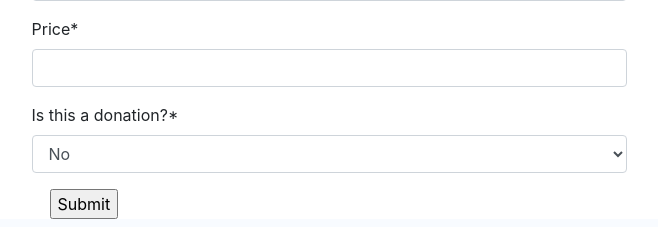
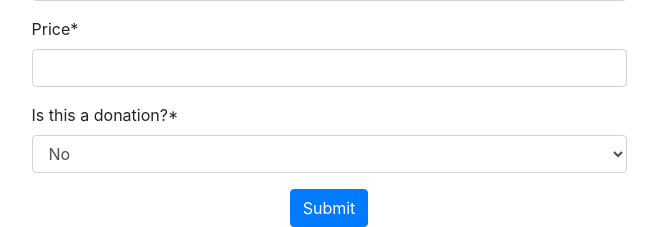
Before and after one commit to ADelCastillo1798/Oasis-Copy, a Django app: page /pages/sellerlisting/ in a window 1280 px wide. Shown: the part 675-902 px from the top of the page, without its empty margins (311-969 px from the left). Run offline with Django 3.2, Linux system fonts and the light colour scheme; some libraries are stand-ins or nearby versions.

Commit message:
Re-done submit button

```diff
--- a/oasis/pages/templates/sellerlisting.html
+++ b/oasis/pages/templates/sellerlisting.html
@@ -8,9 +8,12 @@
     <p>Fill in the following fields to list your book</p>
 </div>
 <form action="" method = "post" class ="col-lg-6 col-md-8 col-sm-10 mx-auto">
-    {% csrf_token %}
-    {{form|crispy }}
-    <input type="submit" value="Submit">
+        {% csrf_token %}
+        {{form|crispy }}
+    <!--     <input type="submit" value="Submit"> -->
+    <div class="text-center">
+        <button type="submit" class="btn btn-primary " >Submit</button>
+    </div>
 </form>
 
 {% endblock %}
```
